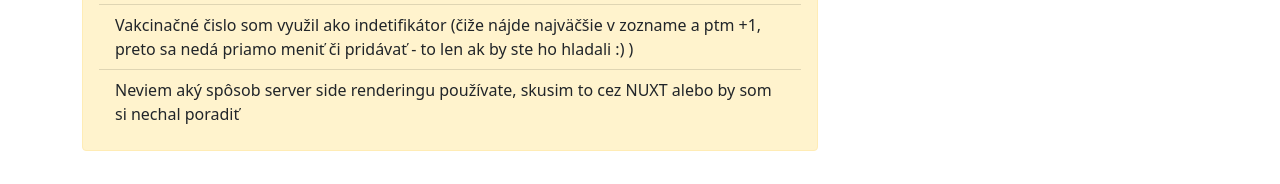
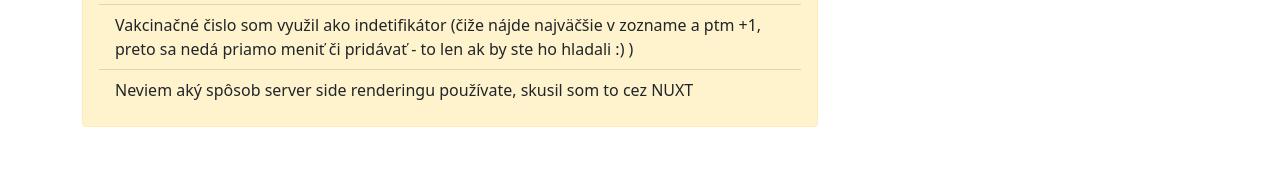
Before and after one commit to gasp0/nuxteria, a Nuxt app: page / in a window 1280 px wide. Shown: the part 594-778 px from the top of the page. Built offline with nearby package versions, Linux system fonts and the light colour scheme.

Commit message:
readme a odstranene zbytocne komenty

```diff
--- a/components/ListCenters.vue
+++ b/components/ListCenters.vue
@@ -27,8 +27,6 @@
 </template>
 
 <script lang="ts">
-//import { defineComponent, reactive, toRefs } from 'vue'
-
 export default defineComponent({
   name: 'VacCenter',
   props: {
--- a/components/patients/PatientFilter.vue
+++ b/components/patients/PatientFilter.vue
@@ -75,7 +75,6 @@
 </template>
 
 <script lang="ts">
-import { defineComponent, reactive, toRefs } from 'vue'
 import PatientLegend from '@/components/patients/PatientLegend.vue'
 
 export default defineComponent({
--- a/components/patients/PatientForm.vue
+++ b/components/patients/PatientForm.vue
@@ -57,8 +57,6 @@
 </template>
 
 <script lang="ts">
-import { defineComponent, reactive, toRefs } from 'vue'
-
 export default defineComponent({
   name: 'ShowPatientInfo',
   props: {
--- a/components/patients/PatientInfo.vue
+++ b/components/patients/PatientInfo.vue
@@ -38,8 +38,6 @@
 </template>
 
 <script lang="ts">
-import { defineComponent, reactive, toRefs } from 'vue'
-
 export default defineComponent({
   name: 'ShowPatientInfo',
   props: {
--- a/components/patients/PatientLegend.vue
+++ b/components/patients/PatientLegend.vue
@@ -14,8 +14,6 @@
 </template>
 
 <script lang="ts">
-// import { defineComponent, reactive, toRefs } from 'vue'
-
 export default defineComponent({
   Name: 'PatientLegendInfo',
   async setup() {
--- a/pages/index.vue
+++ b/pages/index.vue
@@ -38,8 +38,8 @@
             ak by ste ho hladali :) )
           </li>
           <li class="list-group-item bg-transparent">
-            Neviem aký spôsob server side renderingu používate, skusim to cez
-            NUXT alebo by som si nechal poradiť
+            Neviem aký spôsob server side renderingu používate, skusil som to
+            cez NUXT
           </li>
         </ol>
       </div>
@@ -55,8 +55,6 @@
 </template>
 
 <script lang="ts">
-//import { defineComponent } from 'vue'
-
 export default defineComponent({
   name: 'index',
   setup() {
```
Also changed, not shown: 1 other file (tests, documents, lock files or other folders).
